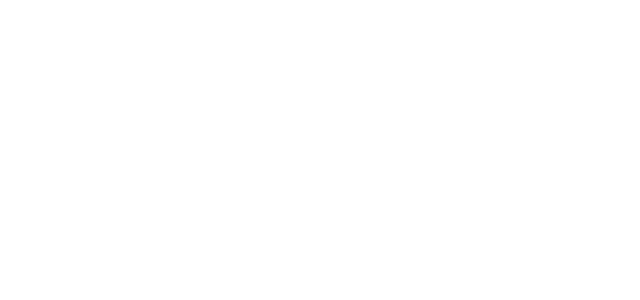
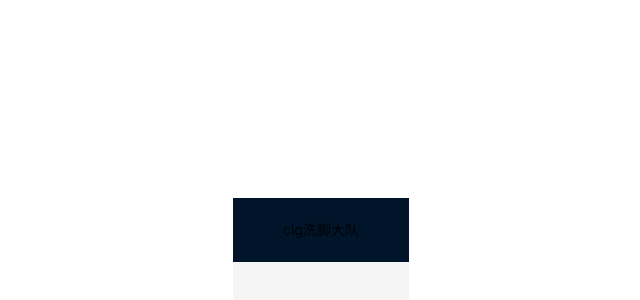
Before and after one commit to crzisking/XjddWeb, a Vue app: page / in a window 1280 px wide. Shown: the part 146-446 px from the top of the page, without its empty margins (319-959 px from the left). Built offline with nearby package versions, Linux system fonts and the light colour scheme.

Commit message:
refactor: 替换 UI框架并优化布局
- 移除 ElementPlus，使用 Antd 作为 UI 框架
- 在 mainPage.vue 中添加 Antd 布局组件- 删除无用的缩放动画样式

```diff
--- a/src/main.ts
+++ b/src/main.ts
@@ -1,15 +1,14 @@
 import { createApp } from 'vue'
 import './style.css'
+import Antd from 'ant-design-vue';
 import App from './App.vue'
-import ElementPlus from 'element-plus';
-import 'element-plus/dist/index.css';
 import router from  './router'
 import {createPinia} from "pinia"; // 引入
 
 
 const pinia = createPinia();// 路由
 createApp(App)
-    .use(ElementPlus)
+    .use(Antd)
     .use(router) // 使用路由
     .use(pinia) // 使用pinia
     .mount('#app')
--- a/src/views/mainPage.vue
+++ b/src/views/mainPage.vue
@@ -1,10 +1,19 @@
 <template>
+<a-layout>
+  <a-layout-header>
+    <a-typography-text>
+      clg洗脚大队
+    </a-typography-text>
+  </a-layout-header>
+  <a-layout-content>
+  </a-layout-content>
+  <a-layout-footer></a-layout-footer>
+</a-layout>
 </template>
 
 <script setup lang="ts">
 import {onUnmounted, ref} from 'vue';
 // import { useRouter } from 'vue-router';
-//test
 const isZooming = ref(false);
 // const router = useRouter();
 
@@ -27,15 +36,4 @@
 </script>
 
 <style scoped>
-@keyframes zoomInOut {
-  0% {
-    transform: scale(1);
-  }
-  50% {
-    transform: scale(1.5);
-  }
-  100% {
-    transform: scale(1);
-  }
-}
 </style>
```
